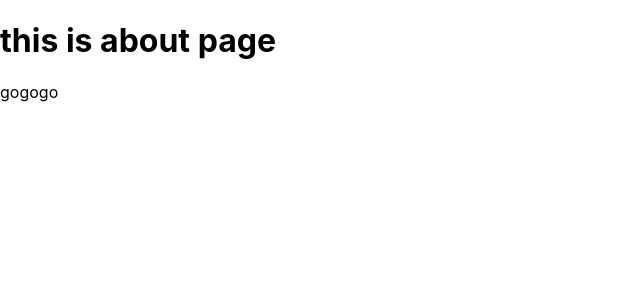
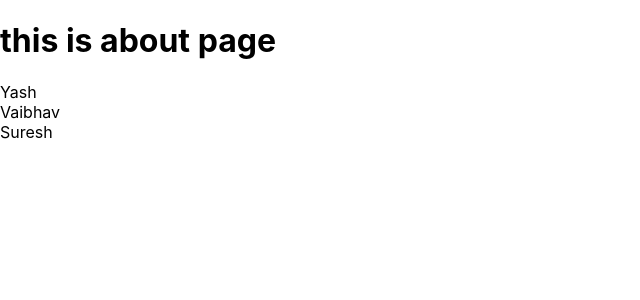
Before and after one commit to ashishchaudhari1857/next-course, a Next.js app: page /about in a window 1280 px wide. Shown: the top 300 px of the page, without its empty margins (0-640 px from the left). Built offline with nearby package versions, Linux system fonts and the light colour scheme.

Commit message:
Final touch to About US page

```diff
--- a/pages/about/index.js
+++ b/pages/about/index.js
@@ -19,8 +19,10 @@ const About = () => {
 
    {
     details.map((item)=>(
+      <div>
       <Link  href={`/about/${item.id}`}>
-       go</Link>
+       {item.name}</Link>
+     </div>
     ))
 
    }
```
Also changed, not shown: pages/about/[role].js (deleted, +0 -14 lines).
